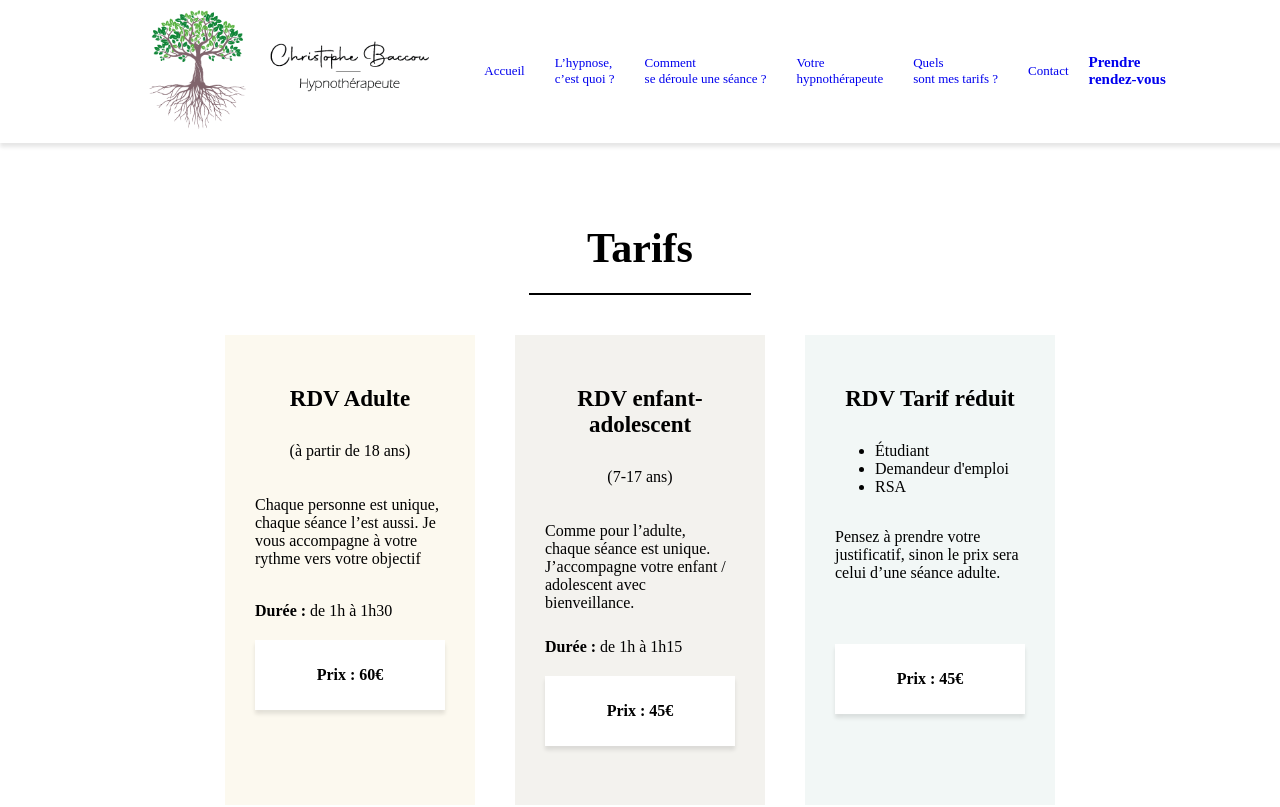
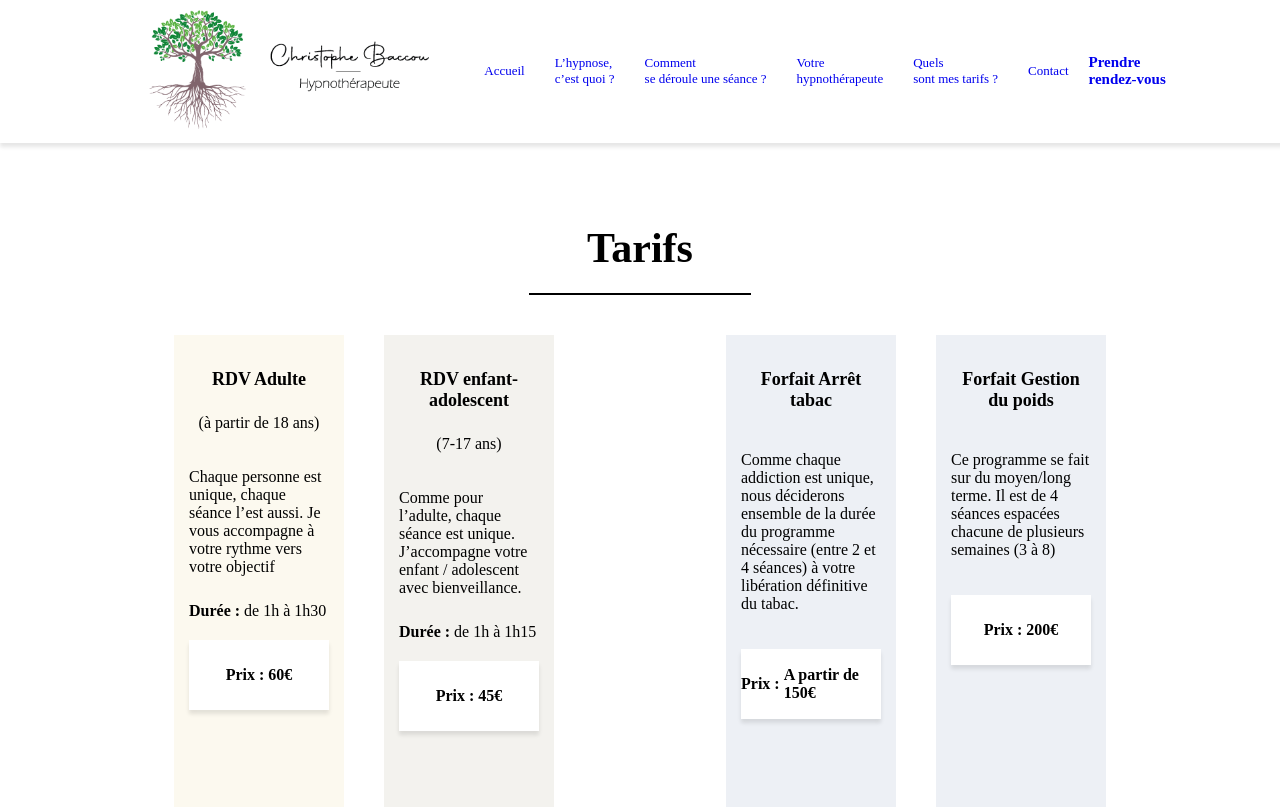
Before and after one commit to nicoriera/hypnose-frontend, a React (Create React App) app: page /tarifs in a window 1280 px wide. Shown: the top 807 px of the page. Built offline with nearby package versions, Linux system fonts and the light colour scheme; what google-maps-react would draw is missing.

Commit message:
update page tarif

```diff
--- a/src/App.css
+++ b/src/App.css
@@ -424,7 +424,7 @@ border-radius: 20px;
 .container-blocs{
   align-items: center;
   justify-content: center;
-  width: 100vw;
+  width: 120vw;
 }
 .container-tarifs{
   display: flex;
@@ -438,17 +438,17 @@ border-radius: 20px;
   justify-content: center;
   flex-wrap: wrap;
 }
-.forfaits-blocs{
-  margin-top: 20px;
+.bloc {
+  display: flex;
 }
 .bloc-info {
   display: flex;
   flex-direction: column;
   box-sizing: border-box;
-  padding: 20px 30px;
+  padding: 10px 15px;
   margin: 20px;
-  width: 250px;
-  min-height: 470px;
+  width: 170px;
+  min-height: 530px;
 }
 .tarif-titre-bloc{
   display: flex;
@@ -458,7 +458,7 @@ border-radius: 20px;
 .tarif-titre, .therapie-titre {
   display: flex;
   flex-direction: column;
-  font-size: 23px;
+  font-size: 18px;
   text-align: center;
 }
 .tarif-age{
--- a/src/pages/Qui.js
+++ b/src/pages/Qui.js
@@ -10,26 +10,13 @@ const Qui = () => {
         <h2>Votre hypnothérapeute</h2>
         <div className="trait"></div>
         <p>
-        Le mystère qui entoure le fonctionnement du cerveau a toujours attiré ma
-        curiosité. Comment utiliser son potentiel au maximum ? Pourquoi
-        avons-nous tendance à nous créer nos propres problèmes ? Et comment
-        arrivons-nous à les résoudre ? Il y a plusieurs années, une proche
-        connaissance a expérimenté l’hypnose pour faire face à une phobie et
-        j’ai été le témoin privilégié de son changement. A partir de ce
-        moment-là, une partie de moi savait qu’un jour ou l’autre, je deviendrai
-        hypnothérapeute.
+        Le mystère qui entoure le fonctionnement du cerveau a toujours attiré ma curiosité. Comment utiliser son potentiel au maximum ? Pourquoi avons-nous tendance à nous créer nos propres problèmes ? Et comment parvenons-nous à les résoudre ? Il y a plusieurs années, une proche connaissance a expérimenté l’hypnose pour vaincre à une phobie et j’ai été le témoin privilégié de son changement. A partir de ce moment-là, une partie de moi savait qu’un jour ou l’autre, je deviendrai hypnothérapeute.
         </p>
         <p>
-        Formé à l’hypnose Ericksonnienne et à la PNL (Programmation Neuro
-        Linguistique) au sein de l’école de psychotérapie Psynapse (Institut
-        Européen reconnu par le World Hypnosis Organization (WHO)), je suis
-        également diplômé de la spécialité gestion du poids et arrêt du tabac.
+        Formé à l’hypnose Ericksonnienne et à la PNL (Programmation Neuro Linguistique) au sein de l’école de psychotéraphie Psynapse (Institut Européen reconnu par le World Hypnosis Organization (WHO)), je suis également diplômé de la spécialité gestion du poids et arrêt du tabac.
         </p>
         <p>
-        Installé sur Hendaye au 14 boulevard Charles de Gaulle, je vous reçois
-        sur rendez-vous du mardi au vendredi de 9h à 19h et le samedi matin de 9h à 12h.
-        Parking gratuit à Gaztelu Zahar (140 mètres) Bus n°3 – Arrêt Ville (70
-        mètres) Bus n°33-35-37 – Arrêt Mairie (220 mètres)
+        Installé sur Hendaye au 14 boulevard Charles de Gaulle, je vous reçois sur rendez-vous les lundi, mardi, mercredi, jeudi et samedi matin. Parking gratuit à Gaztelu Zahar (140 mètres) Bus n°3 – Arrêt Ville (70 mètres) Bus n°33-35-37 – Arrêt Mairie (220 mètres)
         </p>
         </div>
         <div className="picture-qui">
--- a/src/pages/Tarifs.js
+++ b/src/pages/Tarifs.js
@@ -13,7 +13,8 @@ const Tarifs = () => {
       <div className="container-tarifs">
         <h2>Tarifs</h2>
         <div className="trait"></div>
-        <div className="tarifs-blocs">
+        <div className="bloc">
+         <div className="tarifs-blocs">
           <Rdv
             rdv="RDV Adulte"
             age="(à partir de 18 ans)"
@@ -63,6 +64,8 @@ const Tarifs = () => {
             color="#EDF0F5"
           />
         </div>
+        </div>
+
       </div>
       <div className="tarif-payement">
       <p style={{fontWeight:"bold"}}>Mode de paiement :</p>
```
